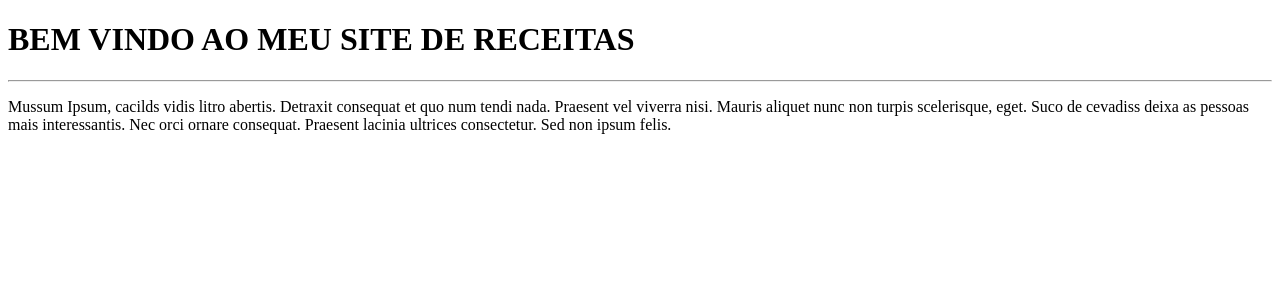
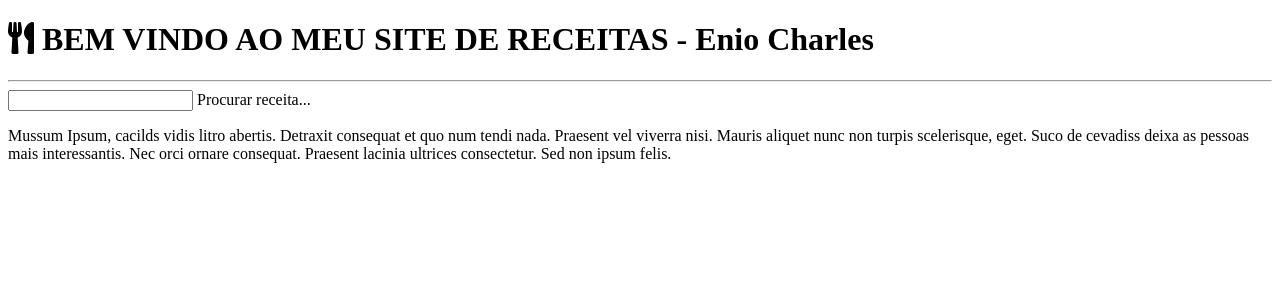
Before and after one commit to eniocharles/RecipesWebSite, a Django app: page / in a window 1280 px wide. Shown: the top 300 px of the page. Run offline with Django 5.2, Linux system fonts and the light colour scheme.

Commit message:
Adicionando uma home incompleta

```diff
--- a/recipes/templates/recipes/home.html
+++ b/recipes/templates/recipes/home.html
@@ -1,13 +1,27 @@
+{% load static %}
 <!DOCTYPE html>
 <html lang="pt-br">
 <head>
     <meta charset="UTF-8">
     <meta name="viewport" content="width=device-width, initial-scale=1.0">
+    <link rel="stylesheet" href="https://cdnjs.cloudflare.com/ajax/libs/font-awesome/5.15.4/css/fontawesome.min.css" integrity="sha512-P9vJUXK+LyvAzj8otTOKzdfF1F3UYVl13+F8Fof8/2QNb8Twd6Vb+VD52I7+87tex9UXxnzPgWA3rH96RExA7A==" crossorigin="anonymous" referrerpolicy="no-referrer" />
+    <link rel="stylesheet" href="https://cdnjs.cloudflare.com/ajax/libs/font-awesome/5.15.4/css/brands.min.css" integrity="sha512-sVSECYdnRMezwuq5uAjKQJEcu2wybeAPjU4VJQ9pCRcCY4pIpIw4YMHIOQ0CypfwHRvdSPbH++dA3O4Hihm/LQ==" crossorigin="anonymous" referrerpolicy="no-referrer" />
+    <link rel="stylesheet" href="https://cdnjs.cloudflare.com/ajax/libs/font-awesome/5.15.4/css/solid.min.css" integrity="sha512-tk4nGrLxft4l30r9ETuejLU0a3d7LwMzj0eXjzc16JQj+5U1IeVoCuGLObRDc3+eQMUcEQY1RIDPGvuA7SNQ2w==" crossorigin="anonymous" referrerpolicy="no-referrer" />
+    <link rel="stylesheet" href="{% static 'recipes/css/styles.css' %}">
+
     <title>Receitas</title>
 </head>
 <body>
-    <h1>BEM VINDO AO MEU SITE DE RECEITAS</h1>
+    <h1>
+        <i class="fas fa-solid fa-utensils"></i>
+        BEM VINDO AO MEU SITE DE RECEITAS - {{ name }}</h1>
     <hr>
+    <div class="input-container">
+        <input type="text" id="input" required="">
+        <label for="input" class="label">Procurar receita...</label>
+        <div class="underline"></div>
+      </div>
     <p>Mussum Ipsum, cacilds vidis litro abertis. Detraxit consequat et quo num tendi nada. Praesent vel viverra nisi. Mauris aliquet nunc non turpis scelerisque, eget. Suco de cevadiss deixa as pessoas mais interessantis. Nec orci ornare consequat. Praesent lacinia ultrices consectetur. Sed non ipsum felis.</p>
+
 </body>
 </html>
```
Also changed, not shown: core/settings.py (+4 -3 lines), 1 other file.
